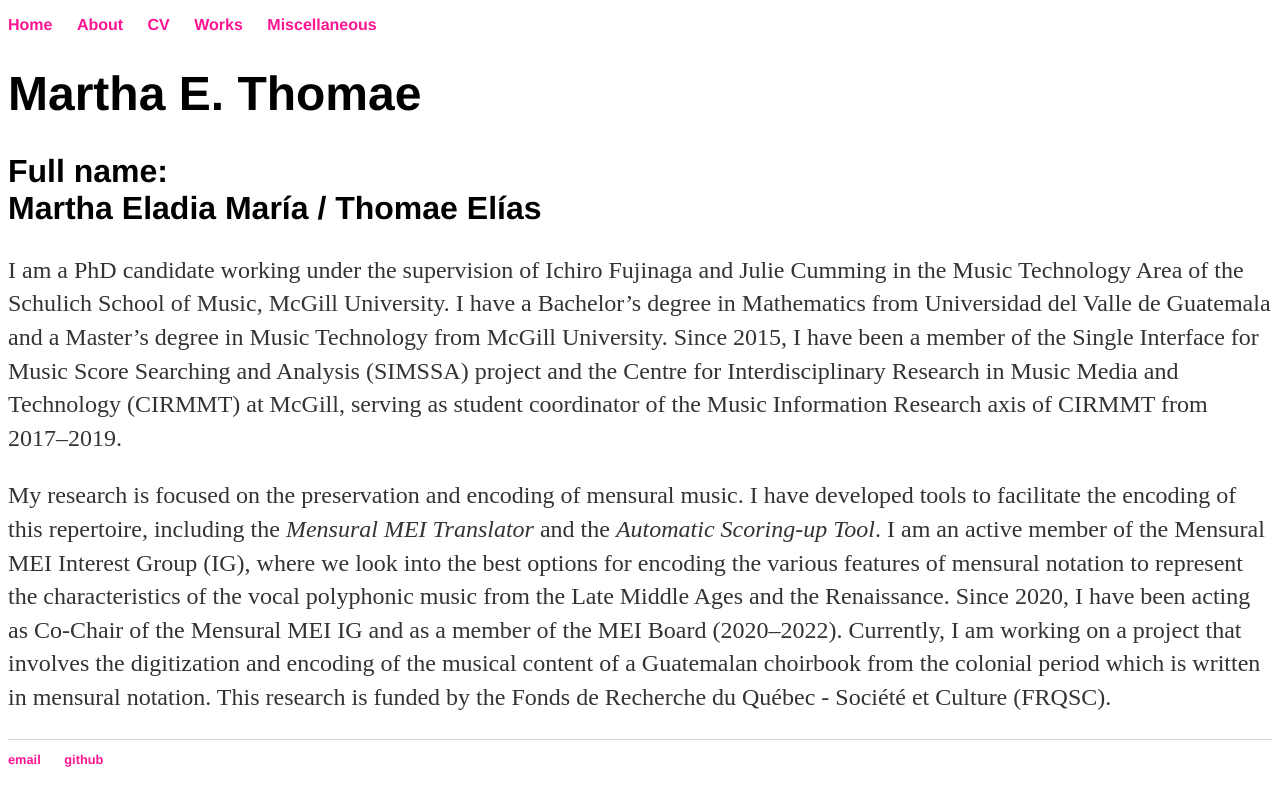
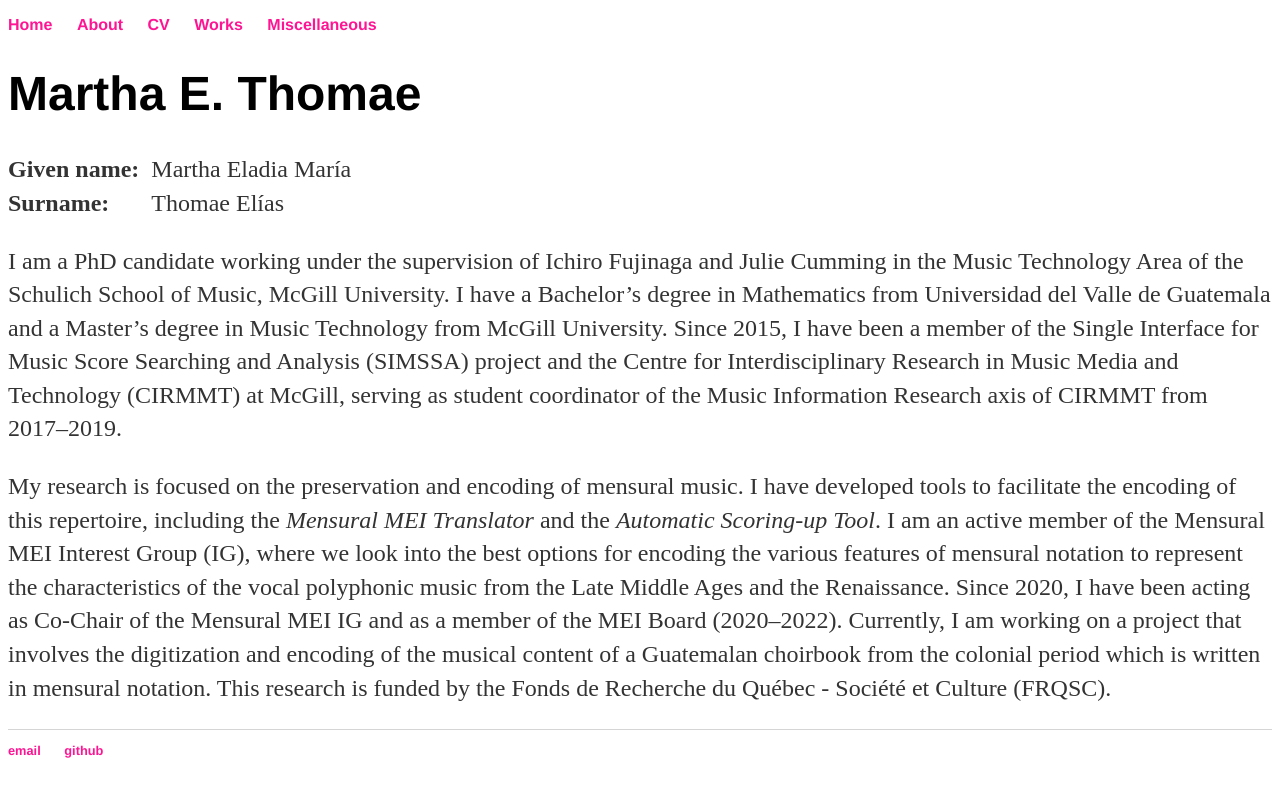
Before and after one commit to martha-thomae/martha-thomae.github.io, a Jekyll site: the page built from about.html, in a window 1280 px wide. Shown: the top 806 px of the page. Built offline with Jekyll 4.4.1, drawn with Linux system fonts in a browser that asks for light colours.

Commit message:
Change style for full name

```diff
--- a/about.html
+++ b/about.html
@@ -5,7 +5,8 @@ title: About
 <div class="blurb">
     <h1>Martha E. Thomae</h1>
 
-    <h2>Full name: <br>Martha Eladia María / Thomae Elías</h2>
+    <p><b>Given name:</b> &nbsp;Martha Eladia María<br>
+    <b>Surname:</b> &emsp;&ensp;Thomae Elías</p>
 
     <p>I am a PhD candidate working under the supervision of Ichiro Fujinaga and Julie Cumming in the Music Technology Area of the Schulich School of Music, McGill University. I have a Bachelor’s degree in Mathematics from Universidad del Valle de Guatemala and a Master’s degree in Music Technology from McGill University. Since 2015, I have been a member of the Single Interface for Music Score Searching and Analysis (SIMSSA) project and the Centre for Interdisciplinary Research in Music Media and Technology (CIRMMT) at McGill, serving as student coordinator of the Music Information Research axis of CIRMMT from 2017–2019.</p>
 
--- a/css/main.css
+++ b/css/main.css
@@ -19,10 +19,6 @@ h1 {
     font-size: 3em;
     font-family:'Helvetica', 'Arial', 'Sans-Serif';
 }
-h2 {
-    font-size: 2em;
-    font-family:'Helvetica', 'Arial', 'Sans-Serif';
-}
 p {
     font-size: 1.5em;
     line-height: 1.4em;
```
